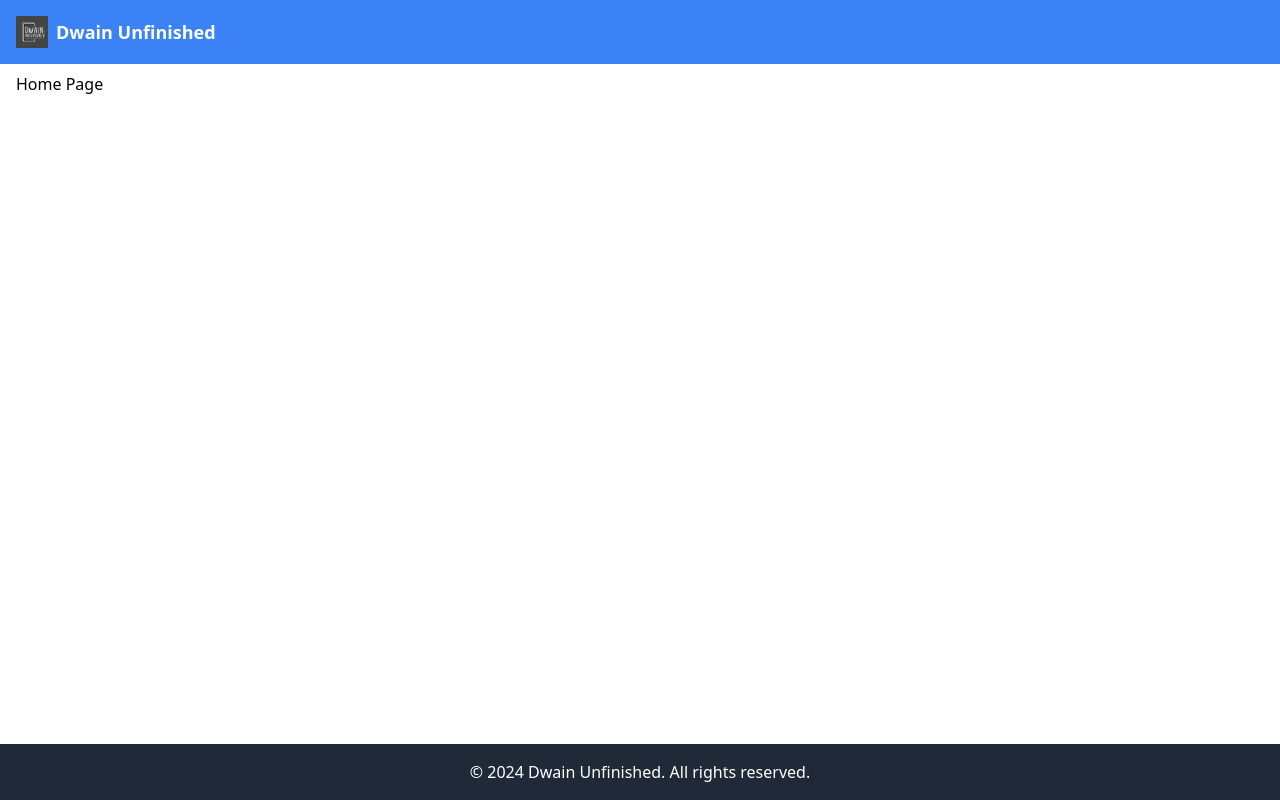
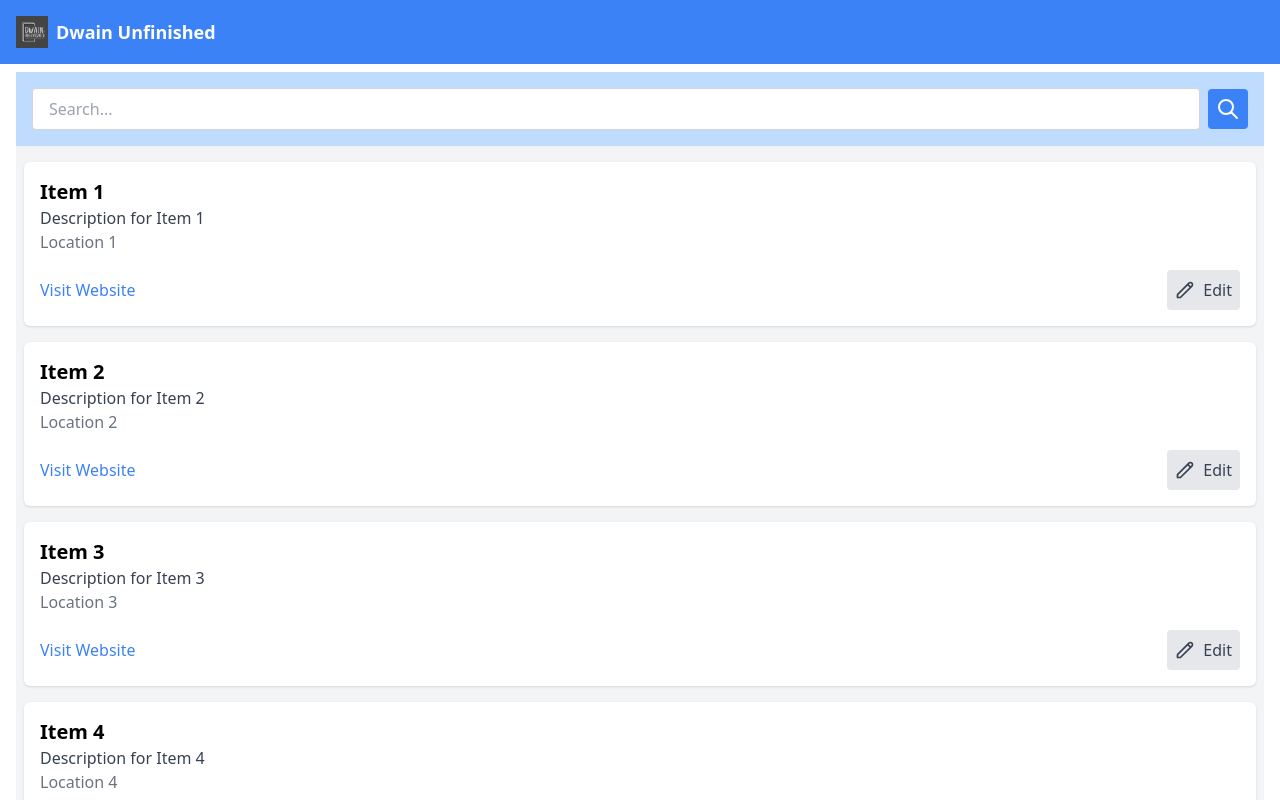
Before and after one commit to dwainbrowne/tradeshow-leadgen, a Nuxt app: page / in a window 1280 px wide. Shown: the top 800 px of the page. Built offline with nearby package versions, Linux system fonts and the light colour scheme.

Commit message:
milestone: succesfully scaffold list and edit screen with back button

```diff
--- a/layouts/default.vue
+++ b/layouts/default.vue
@@ -3,6 +3,14 @@
     <!-- Header -->
     <header class="bg-blue-500 text-white p-4">
       <div class="container mx-auto flex justify-between items-center">
+         <!-- Conditional Back Button -->
+        <div v-if="isNotIndexPage" @click="goBack" class="cursor-pointer mr-4">
+          <svg xmlns="http://www.w3.org/2000/svg" class="h-6 w-6 text-white" fill="none" viewBox="0 0 24 24" stroke="currentColor">
+            <path stroke-linecap="round" stroke-linejoin="round" stroke-width="2" d="M15 19l-7-7 7-7" />
+          </svg>
+        </div>
+
+        <!-- Logo and company name -->
         <a href="/" class="flex items-center">
           <img src="~/assets/images/dwain-unfinished-logo.jpg" alt="Logo" class="h-8 mr-2"> <!-- Update logo path -->
           <span class="text-lg font-bold">Dwain Unfinished</span> <!-- Update company name -->
@@ -26,9 +34,16 @@
 </template>
 
 <script setup>
-// If you need any JavaScript, it can be added here.
+import { useRoute, useRouter } from 'vue-router'
+
+const route = useRoute()
+const router = useRouter()
+
+// Determine if the current page is not the index page
+const isNotIndexPage = computed(() => route.path !== '/')
+
+// Function to navigate back
+function goBack() {
+  router.back()
+}
 </script>
-
-<style>
-/* Additional styles if needed */
-</style>
--- a/pages/edit.vue
+++ /dev/null
@@ -1,5 +0,0 @@
-<template>
-  <div>
-    <h1>Edit Page</h1>
-  </div>
-</template>
--- /dev/null
+++ b/pages/edit/[id].vue
@@ -0,0 +1,14 @@
+<template>
+  <div class="container mx-auto p-4">
+    <h1 class="text-xl font-bold mb-4">Edit Item</h1>
+    <!-- Form for editing the item -->
+    <!-- For demonstration, simply displaying the item ID -->
+    <p>Editing item with ID: {{ $route.params.id }}</p>
+  </div>
+</template>
+
+<script setup>
+import { useRoute } from 'vue-router'
+
+const route = useRoute()
+</script>
--- a/pages/index.vue
+++ b/pages/index.vue
@@ -1,16 +1,47 @@
 <template>
   <div>
-    <h1>Home Page</h1>
+    <!-- Sticky Search Box -->
+    <div class="sticky top-0 bg-blue-200 p-4 z-10">
+      <div class="container mx-auto">
+        <div class="flex items-center space-x-2">
+          <input type="text" placeholder="Search..." class="flex-grow py-2 px-4 rounded border border-gray-300 focus:outline-none focus:ring-2 focus:ring-blue-500">
+          <button class="p-2 bg-blue-500 text-white rounded">
+            <svg xmlns="http://www.w3.org/2000/svg" class="h-6 w-6" fill="none" viewBox="0 0 24 24" stroke="currentColor" stroke-width="2">
+              <path stroke-linecap="round" stroke-linejoin="round" d="M21 21l-6-6m2-5a7 7 0 11-14 0 7 7 0 0114 0z" />
+            </svg>
+          </button>
+        </div>
+      </div>
+    </div>
 
+    <!-- List -->
+    <div class="bg-gray-100 py-4">
+      <div class="container mx-auto">
+        <!-- Replace with v-for for actual data -->
+        <div class="bg-white mx-2  p-4 rounded-md shadow mb-4" v-for="item in items" :key="item.id">
+          <h3 class="text-xl font-semibold">{{ item.title }}</h3>
+          <p class="text-gray-700">{{ item.description }}</p>
+          <p class="text-gray-500">{{ item.location }}</p>
+          <div class="flex justify-between items-center mt-4">
+            <a href="#" class="text-blue-500 hover:underline">Visit Website</a>
+            <button class="flex items-center p-2 bg-gray-200 text-gray-700 rounded" @click="navigateToEdit(item.id)">
+              <svg xmlns="http://www.w3.org/2000/svg" class="h-5 w-5 mr-2" fill="none" viewBox="0 0 24 24" stroke="currentColor" stroke-width="2">
+                <path stroke-linecap="round" stroke-linejoin="round" d="M15.232 5.232l3.536 3.536m-2.036-5.036a2.5 2.5 0 113.536 3.536L6.5 21.036H3v-3.572L16.732 3.732z" />
+              </svg>
+              Edit
+            </button>
+          </div>
+        </div>
+
+      </div>
+    </div>
   </div>
 </template>
 
-
 <script setup>
+import { ref } from 'vue'
 // import { useUserStore } from '@/stores/useUserStore';
 // //import { storeToRefs } from 'pinia';
-
-
 
 // const userStore = useUserStore();
 // const { name, email } = storeToRefs(userStore);
@@ -18,4 +49,23 @@
 // const updateUser = (name, email) => {
 //   userStore.updateUser(name, email);
 // };
+
+const items = ref([
+  // Sample data, replace or fetch from an API
+  { id: 1, title: 'Item 1', description: 'Description for Item 1', location: 'Location 1', link: '#' },
+  { id: 2, title: 'Item 2', description: 'Description for Item 2', location: 'Location 2', link: '#' },
+  { id: 3, title: 'Item 3', description: 'Description for Item 3', location: 'Location 3', link: '#' },
+  { id: 4, title: 'Item 4', description: 'Description for Item 4', location: 'Location 4', link: '#' },
+  { id: 5, title: 'Item 5', description: 'Description for Item 5', location: 'Location 5', link: '#' },
+  { id: 6, title: 'Item 6', description: 'Description for Item 6', location: 'Location 6', link: '#' },
+  { id: 7, title: 'Item 7', description: 'Description for Item 7', location: 'Location 7', link: '#'},
+  // Add more items as needed
+])
+
+const router = useRouter()
+
+const navigateToEdit = (id) => {
+  router.push(`/edit/${id}`)
+}
+
 </script>
```
